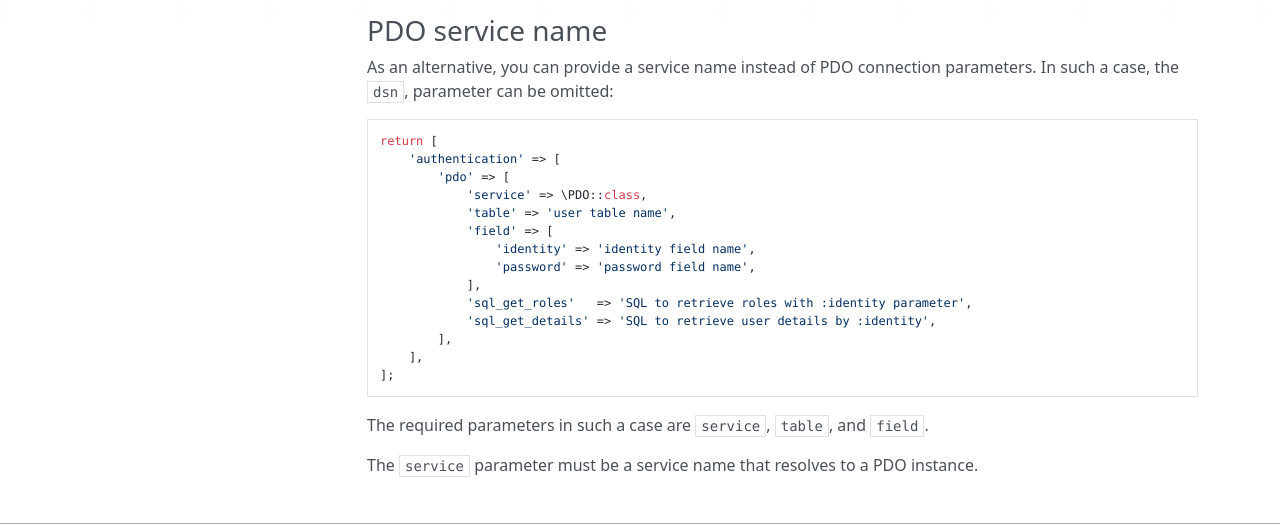
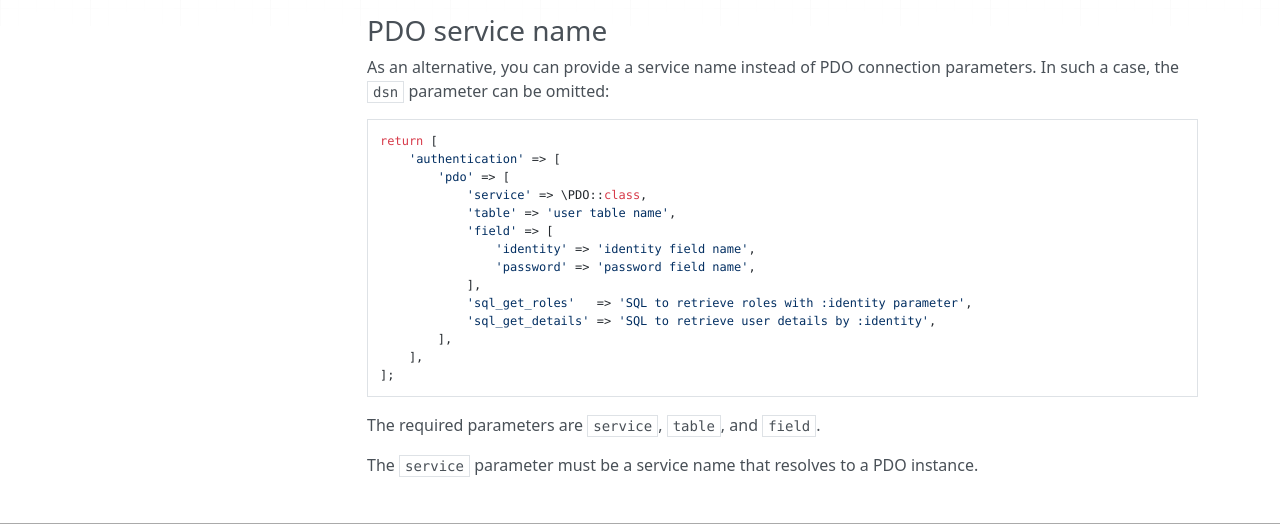
Before and after one commit to zendframework/zend-expressive-authentication, an MkDocs documentation site: the page built from docs/book/v1/user-repository.md, in a window 1280 px wide and 900 px high, scrolled down 1944 px. Shown: the part 280-806 px from the top of the window. Built offline with MkDocs 1.6.1, drawn with Linux system fonts in a browser that asks for light colours; nearby versions of some CDN libraries; old or Windows-style settings are respelled for this version of MkDocs.

Commit message:
Fixed documentation

````diff
--- a/docs/book/v1/user-repository.md
+++ b/docs/book/v1/user-repository.md
@@ -124,7 +124,7 @@ SELECT email FROM user WHERE username = :identity
 ### PDO service name
 
 As an alternative, you can provide a service name instead of PDO connection
-parameters. In such a case, the `dsn`,  parameter can be omitted:
+parameters. In such a case, the `dsn` parameter can be omitted:
 
 ```php
 return [
@@ -143,6 +143,6 @@ return [
 ];
 ```
 
-The required parameters in such a case are `service`, `table`, and `field`.
+The required parameters are `service`, `table`, and `field`.
 
 The `service` parameter must be a service name that resolves to a PDO instance.
````
